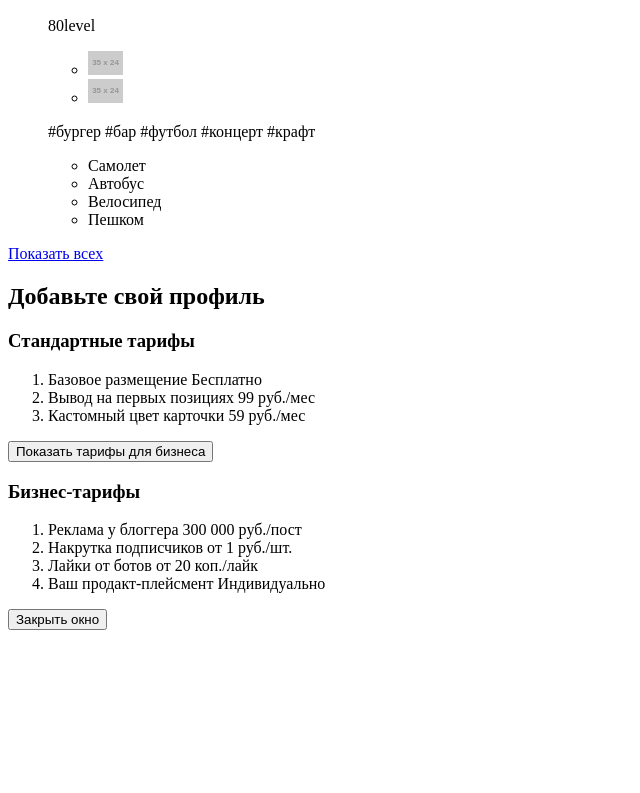
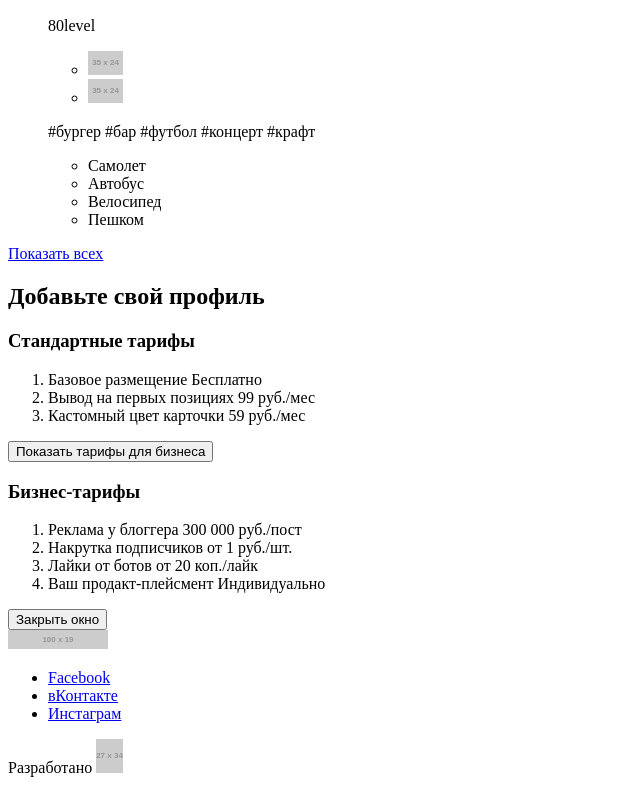
Before and after one commit to romanger/1088545-pognali-18, a website: page source/index.html in a window 1280 px wide. Shown: the part 2749-3542 px from the top of the page, without its empty margins (0-640 px from the left). Before the commit the page ends 3387 px from the top, so only its background shows below. Drawn offline with Linux system fonts and the light colour scheme; placeholder pictures from the web are drawn by us.

Commit message:
Footer marckup

```diff
--- a/source/index.html
+++ b/source/index.html
@@ -12,7 +12,7 @@
   <header class="page-header">
     <div class="page-header__wrap">
       <a class="page-header__logo logo">
-        <img class="page-header__logo-image logo-image" src="https://via.placeholder.com/100x19" alt="Погнали логотип"
+        <img class="logo__image" src="https://via.placeholder.com/100x19" alt="Погнали логотип"
           width="100" height="19">
       </a>
     </div>
@@ -196,7 +196,22 @@
     <section class="register"></section>
     <section class="contacts"></section>
   </main>
-  <footer class="page-footer"></footer>
+  <footer class="page-footer">
+      <a class="page-footer__logo logo">
+          <img class="logo__image" src="https://via.placeholder.com/100x19" alt="Погнали логотип"
+            width="100" height="19">
+      </a>
+      <ul class="page-footer__list social-list">
+          <li class="social-list_item"><a href="https://www.facebook.com/" target="_blank">Facebook</a></li>
+          <li class="social-list_item"><a href="https://vk.com/" target="_blank">вКонтакте</a></li>
+          <li class="social-list_item"><a href="https://www.instagram.com/" target="_blank">Инстаграм</a></li>
+      </ul>
+
+      <p class="page-footer__credit">
+          Разработано
+        <a href="https://htmlacademy.ru/intensive/adaptive"><img src="https://via.placeholder.com/27x34" width="27" height="34" alt="htmlacademy логотип"></a>
+      </p>
+  </footer>
 </body>
 
 </html>
```
